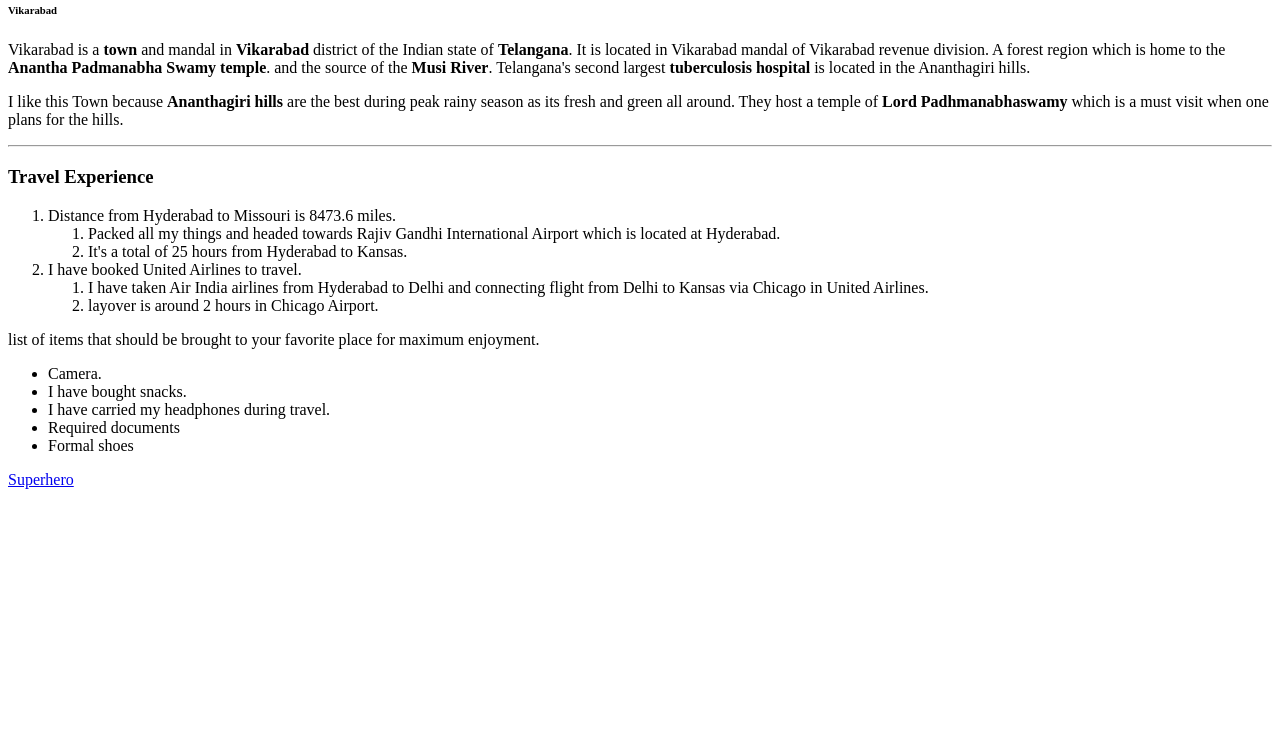
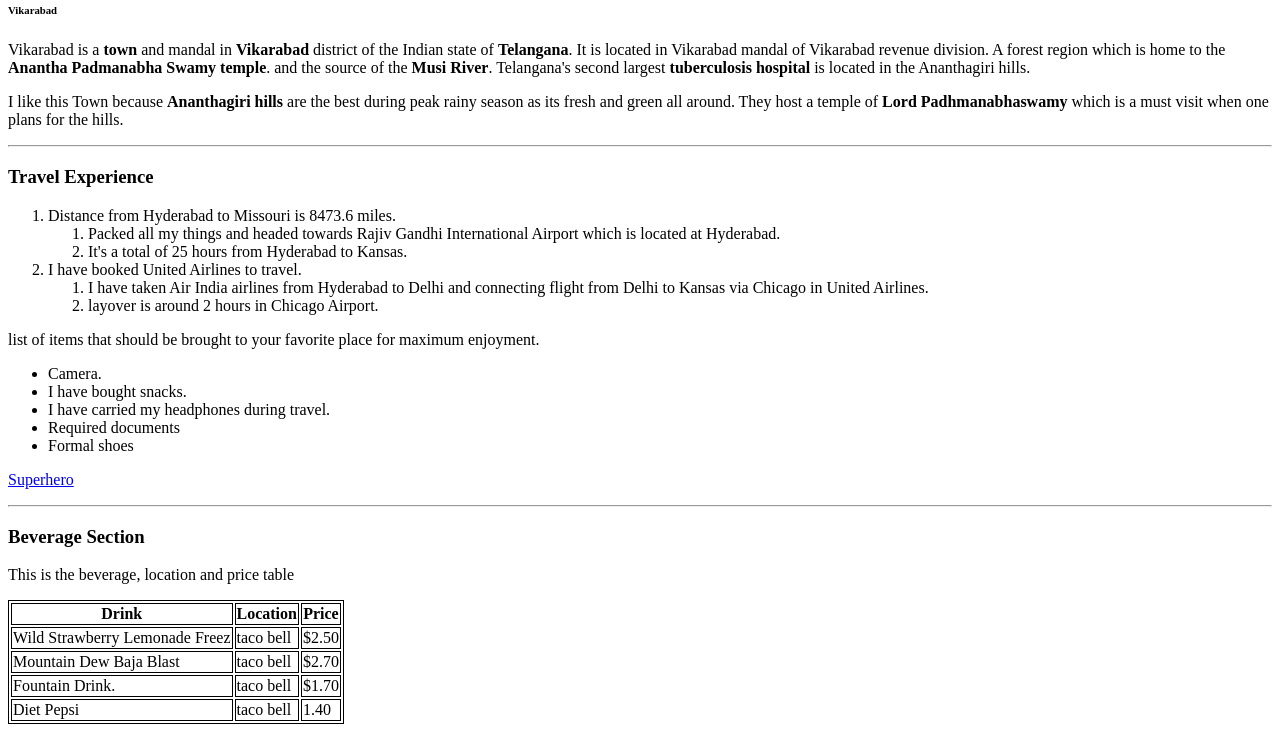
Before and after one commit to 44-563-WebApps-F21/webapps-f21-assignment-3-NARAYANREDDYDODLA, a plain HTML site: page index.html in a window 1280 px wide. Shown: the part 79-811 px from the top of the page. Drawn offline with Linux system fonts and the light colour scheme.

Commit message:
commit changes

```diff
--- a/index.html
+++ b/index.html
@@ -39,5 +39,42 @@
          <li>Formal shoes</li>
     </ul>
     <P> <a href="aboutme.html">Superhero</a></P>
+    <hr>
+    <h3>Beverage Section</h3>
+    <p>This is the beverage, location and price table</p>
+    <style>
+        table,
+        th,
+        td {
+            border: 1px solid black;
+        }
+    </style>
+    <table>
+        <tr>
+            <th>Drink</th>
+            <th>Location</th>
+            <th>Price</th>
+        </tr>
+        <tr>
+            <td>Wild Strawberry Lemonade Freez</td>
+            <td>taco bell</td>
+            <td>$2.50</td>
+        </tr>
+        <tr>
+            <td>Mountain Dew Baja Blast</td>
+            <td>taco bell</td>
+            <td>$2.70</td>
+        </tr>
+        <tr>
+            <td>Fountain Drink.</td>
+            <td>taco bell</td>
+            <td>$1.70</td>
+        </tr>
+        <tr>
+            <td>Diet Pepsi</td>
+            <td>taco bell</td>
+            <td>1.40</td>
+        </tr>
+    </table>
 </body>
 </html>
```
